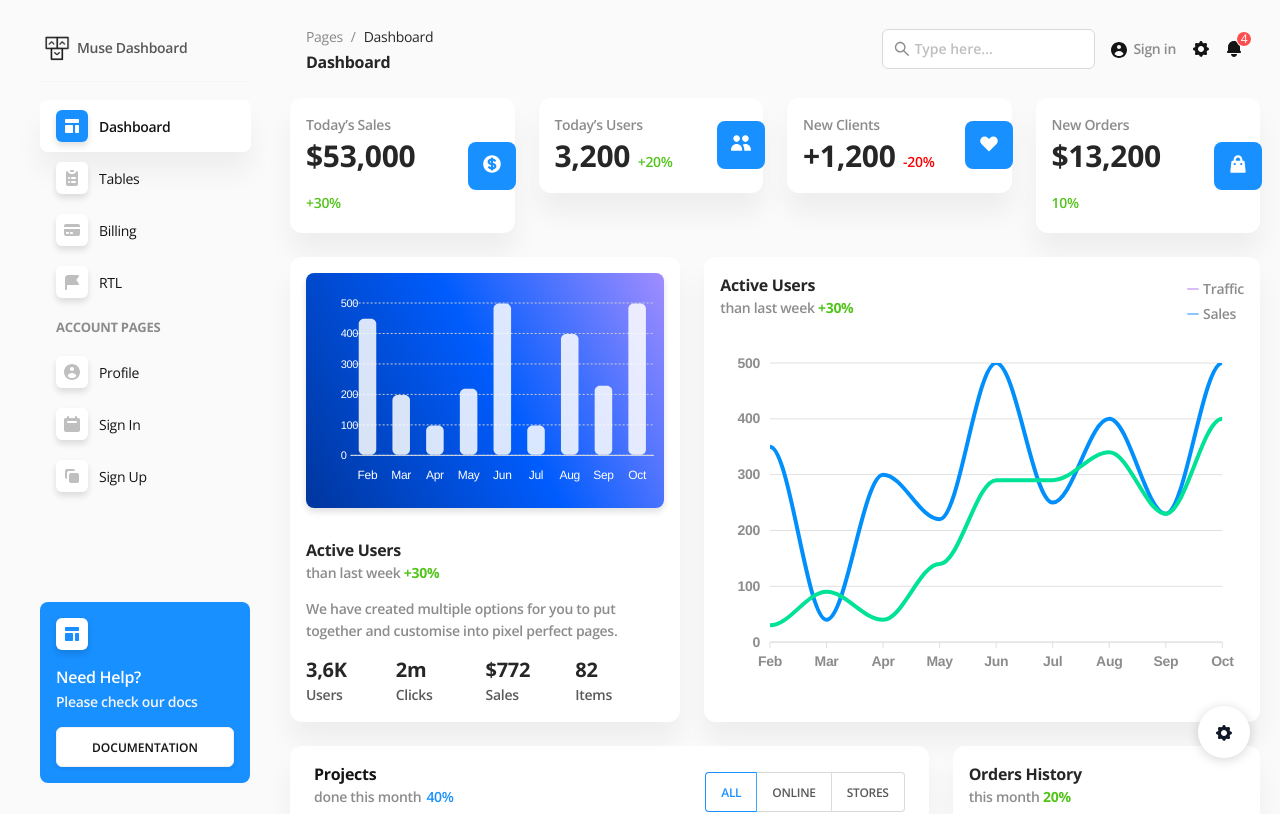
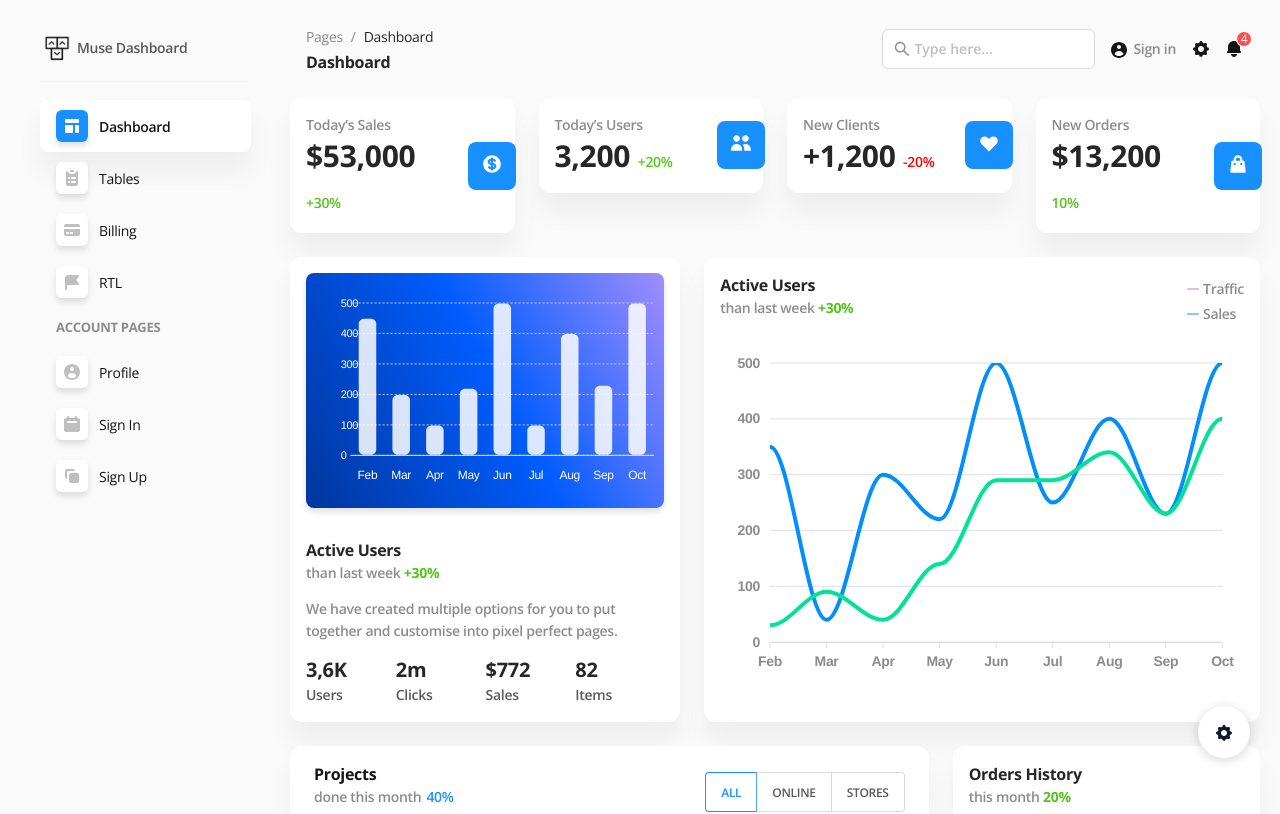
Before and after one commit to Elzian-Agro/ER---Admin-Dashboard, a React (Create React App) app: page /dashboard in a window 1280 px wide. Shown: the top 814 px of the page. Built offline with nearby package versions, Linux system fonts and the light colour scheme.

Commit message:
Removed Need Help Box

```diff
--- a/src/components/layout/Sidenav.js
+++ b/src/components/layout/Sidenav.js
@@ -1,4 +1,4 @@
-import { Menu, Button } from "antd";
+import { Menu } from "antd";
 import { NavLink, useLocation } from "react-router-dom";
 import logo from "../../assets/images/logo.png";
 
@@ -236,23 +236,6 @@
           </NavLink>
         </Menu.Item>
       </Menu>
-      <div className="aside-footer">
-        <div
-          className="footer-box"
-          style={{
-            background: color,
-          }}
-        >
-          <span className="icon" style={{ color }}>
-            {dashboard}
-          </span>
-          <h6>Need Help?</h6>
-          <p>Please check our docs</p>
-          <Button type="primary" className="ant-btn-sm ant-btn-block">
-            DOCUMENTATION
-          </Button>
-        </div>
-      </div>
     </>
   );
 }
```
